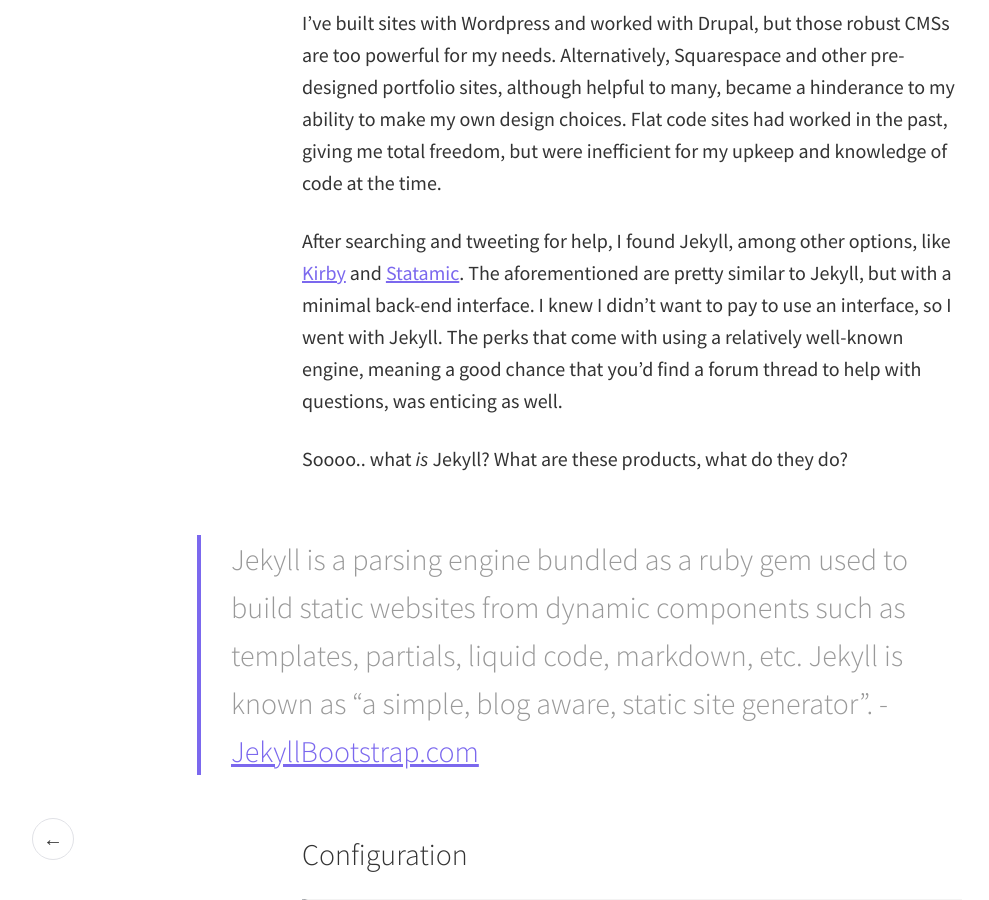
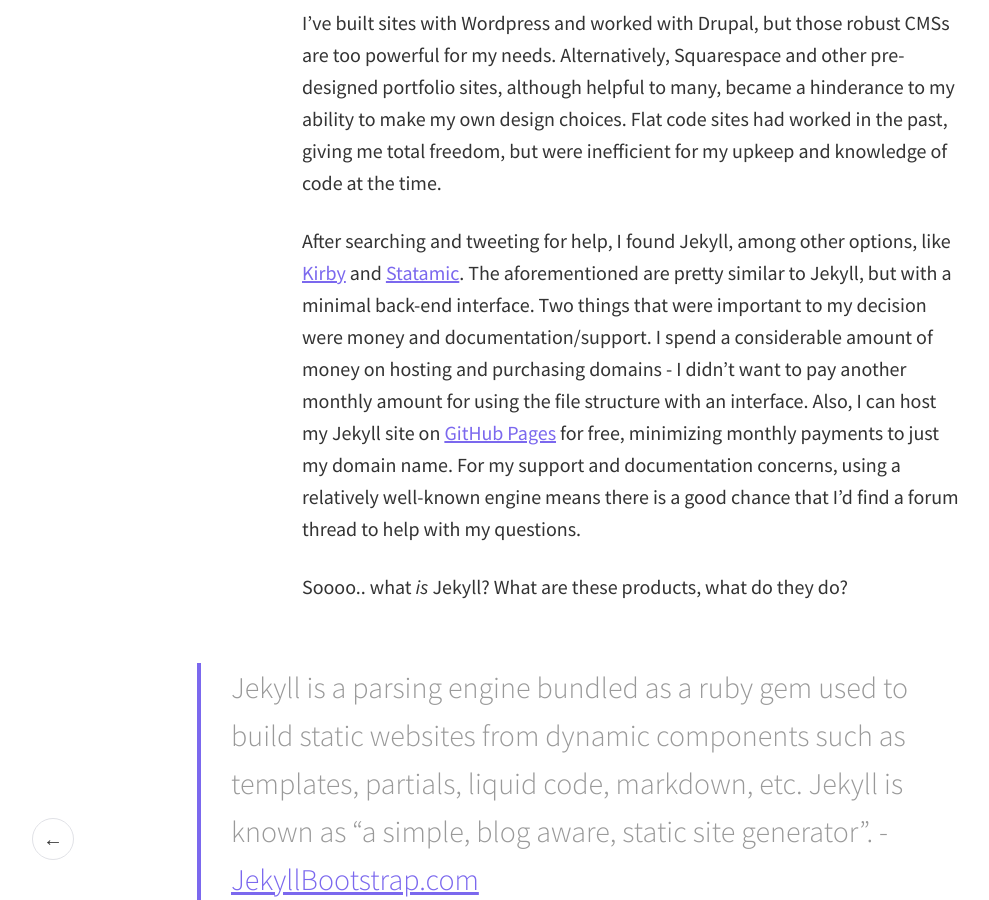
Before and after one commit to lenamasek/lenamasek.github.io, a Jekyll site: the page built from _posts/2015-09-23-building-with-jekyll.markdown, in a window 1280 px wide and 900 px high, scrolled down 895 px. Shown: the whole window, without its empty margins (8-997 px from the left). Built offline with Jekyll 4.4.1, drawn with Linux system fonts in a browser that asks for light colours; some of the changed text lies outside the part shown.

Commit message:
updating jekyll post

```diff
--- a/_layouts/default.html
+++ b/_layouts/default.html
@@ -80,8 +80,7 @@
       </main>
 
       <footer>
-        <small>Powered by Jekyll &amp; <a href="https://github.com/m3xm/hikari-for-Jekyll">hikari</a> - &copy; {{ site.author }}.<br/>
-        You can email me at <a href="mailto:lena.masek@gmail.com">lena.masek at gmail</a></small>
+        <small>Powered by Jekyll &amp; <a href="https://github.com/m3xm/hikari-for-Jekyll">hikari</a> - &copy; {{ site.author }} - <a href="mailto:lena.masek@gmail.com">Email</a></small>
       </footer>
 
     </div>
--- a/_posts/2015-09-23-building-with-jekyll.markdown
+++ b/_posts/2015-09-23-building-with-jekyll.markdown
@@ -11,7 +11,7 @@
 
 I've built sites with Wordpress and worked with Drupal, but those robust CMSs are too powerful for my needs. Alternatively, Squarespace and other pre-designed portfolio sites, although helpful to many, became a hinderance to my ability to make my own design choices. Flat code sites had worked in the past, giving me total freedom, but were inefficient for my upkeep and knowledge of code at the time.
 
-After searching and tweeting for help, I found Jekyll, among other options, like [Kirby](http://getkirby.com/) and [Statamic](http://statamic.com/). The aforementioned are pretty similar to Jekyll, but with a minimal back-end interface. I knew I didn't want to pay to use an interface, so I went with Jekyll. The perks that come with using a relatively well-known engine, meaning a good chance that you'd find a forum thread to help with questions, was enticing as well.
+After searching and tweeting for help, I found Jekyll, among other options, like [Kirby](http://getkirby.com/) and [Statamic](http://statamic.com/). The aforementioned are pretty similar to Jekyll, but with a minimal back-end interface. Two things that were important to my decision were money and documentation/support. I spend a considerable amount of money on hosting and purchasing domains - I didn't want to pay another monthly amount for using the file structure with an interface. Also, I can host my Jekyll site on [GitHub Pages](https://pages.github.com/) for free, minimizing monthly payments to just my domain name. For my support and documentation concerns, using a relatively well-known engine means there is a good chance that I'd find a forum thread to help with my questions.
 
 Soooo.. what *is* Jekyll? What are these products, what do they do?
 
@@ -39,8 +39,9 @@
 
 <img src="{{ site.baseurl }}/assets/img/jekyll-frontmatter.png">
 
-Jekyll's parsing allows me to use [Liquid Markdown templating language](https://jekyllrb.com/docs/templates/) to format pages and give the engine the information it needs to properly parse my files. A new post means duplicating a file, changing a few things in the [YAML Front Matter](http://jekyllrb.com/docs/frontmatter/), and uploading it to [GitHub Pages](https://pages.github.com/).
+Jekyll's parsing allows me to use [Liquid Markdown templating language](https://jekyllrb.com/docs/templates/) to format pages and give the engine the information it needs to properly parse my files. A new post means duplicating a file, changing a few things in the [YAML Front Matter](http://jekyllrb.com/docs/frontmatter/), and commiting with GitHub. I'm using and loving [GitHub Desktop](https://desktop.github.com/) and occasionally the third-party iOS app, [CodeHub](https://itunes.apple.com/us/app/codehub-github-for-ios/id707173885?mt=8).
 
+Also, when I want to change the format of a page or move around content buckets, I edit either the default.html or post.html layout templates. My content stays in the .markdown files.
 
 ### Theme and Styling
 
```
